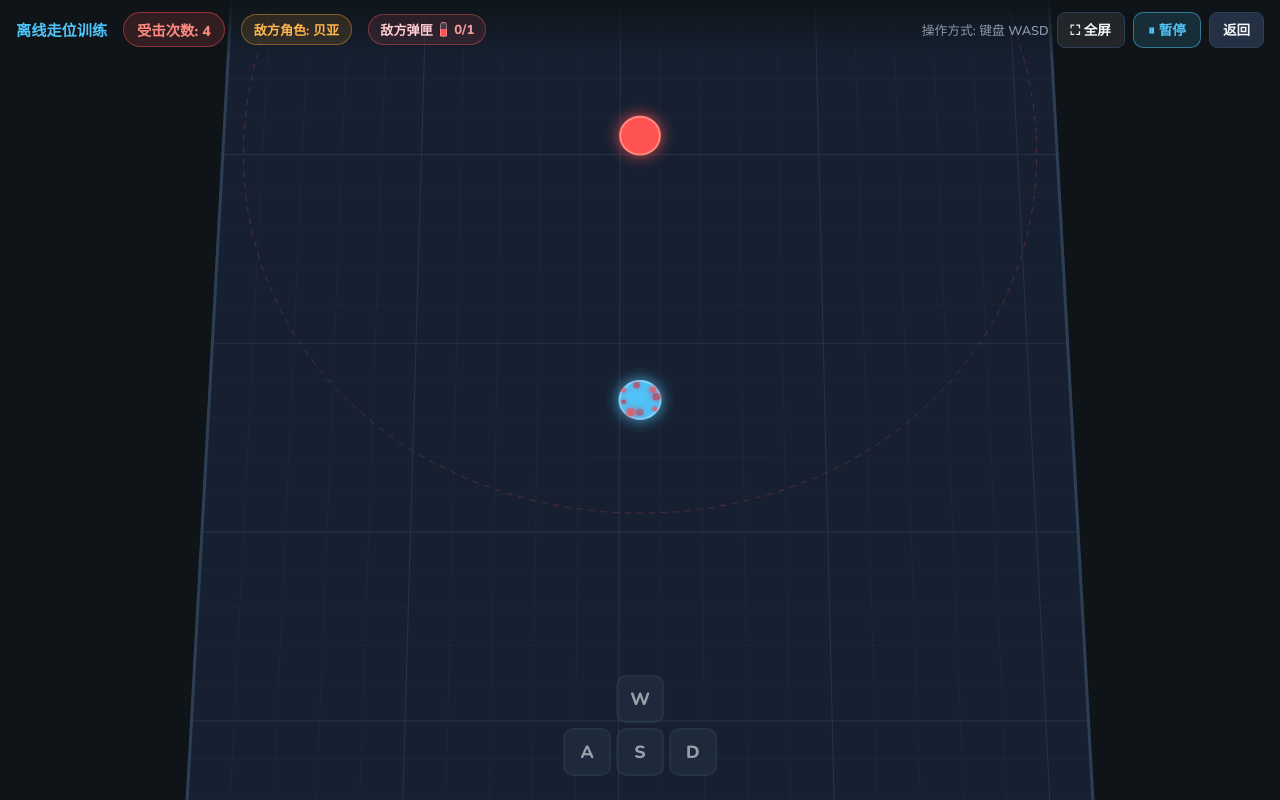
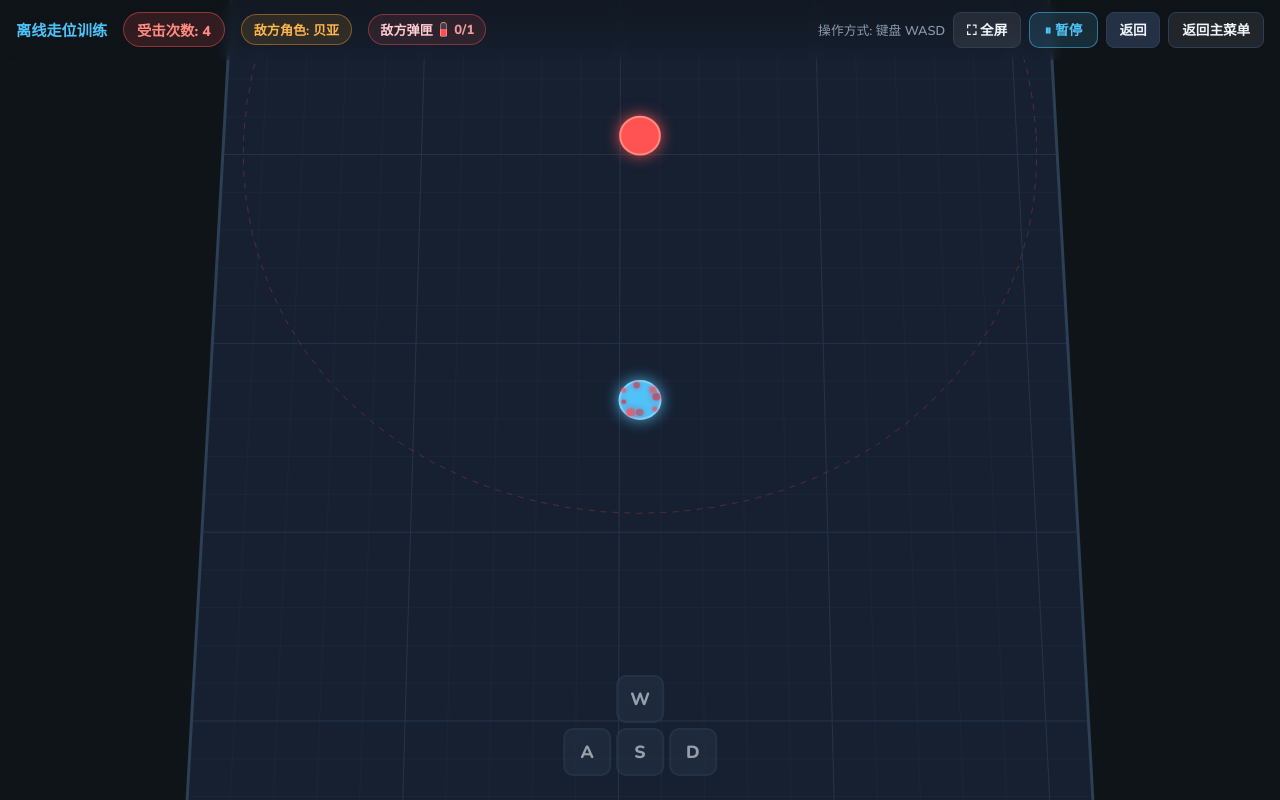
Before and after one commit to newamnesia/brawl-bp, a React (Vite) app: page /offline-training/game in a window 1280 px wide. Built offline with nearby package versions, Linux system fonts and the light colour scheme; no server answers.

Commit message:
ui: refine training navigation and HUD

```diff
--- a/src/pages/Home.tsx
+++ b/src/pages/Home.tsx
@@ -204,7 +204,7 @@ export default function Home() {
       <div className="credits-box">
         <p className="credits-title">创作声明</p>
         <p className="credits-text">
-          作者 ID 辗转。本项目使用 Cursor 与 Trae 协助完成，角色头像取自 GitHub 的 Brawlify CDN 项目。
+          作者 ID 辗转。本项目使用agent协助完成，角色头像取自 GitHub 的 Brawlify CDN 项目。
         </p>
         <p className="credits-text credits-disclaimer">
           免责声明：本站为《荒野乱斗》(Brawl Stars) 粉丝向非商业工具，与 Supercell 无任何隶属或合作关系，未获其官方授权或背书。游戏内所有角色名称、形象、数值等内容的著作权归 Supercell 及相关权利人所有，仅用于爱好者便捷参考，不代表官方立场。如权利人提出异议，将立即下架相关内容。
--- a/src/pages/OfflineTrainingGame.tsx
+++ b/src/pages/OfflineTrainingGame.tsx
@@ -1549,7 +1549,9 @@ export default function OfflineTrainingGame() {
           justifyContent: "space-between",
           alignItems: "flex-start",
           gap: "1rem",
-          background: "linear-gradient(180deg, rgba(15,20,25,0.94) 0%, transparent 100%)",
+          background: "linear-gradient(180deg, rgba(15,20,25,0.62) 0%, rgba(15,20,25,0.28) 72%, transparent 100%)",
+          backdropFilter: "blur(6px)",
+          WebkitBackdropFilter: "blur(6px)",
           pointerEvents: "none",
           zIndex: 2,
         }}
@@ -1688,6 +1690,22 @@ export default function OfflineTrainingGame() {
             }}
           >
             返回
+          </button>
+          <button
+            onClick={() => navigate("/")}
+            style={{
+              background: "rgba(255, 255, 255, 0.08)",
+              color: "var(--text)",
+              border: "1px solid var(--border)",
+              padding: "0.4rem 0.8rem",
+              borderRadius: "8px",
+              fontWeight: 700,
+              fontSize: "0.85rem",
+              pointerEvents: "auto",
+              whiteSpace: "nowrap",
+            }}
+          >
+            返回主菜单
           </button>
         </div>
       </div>
--- a/src/styles/index.css
+++ b/src/styles/index.css
@@ -43,6 +43,13 @@ body {
   text-align: center;
   pointer-events: none;
   font-variant-numeric: tabular-nums;
+  padding: 0.45rem 0.7rem 0.4rem;
+  border: 1px solid rgba(255, 255, 255, 0.14);
+  border-radius: 14px;
+  background: rgba(15, 20, 25, 0.48);
+  backdrop-filter: blur(7px);
+  -webkit-backdrop-filter: blur(7px);
+  box-shadow: 0 4px 16px rgba(0, 0, 0, 0.2);
 }
 
 .training-survival-time {
```
